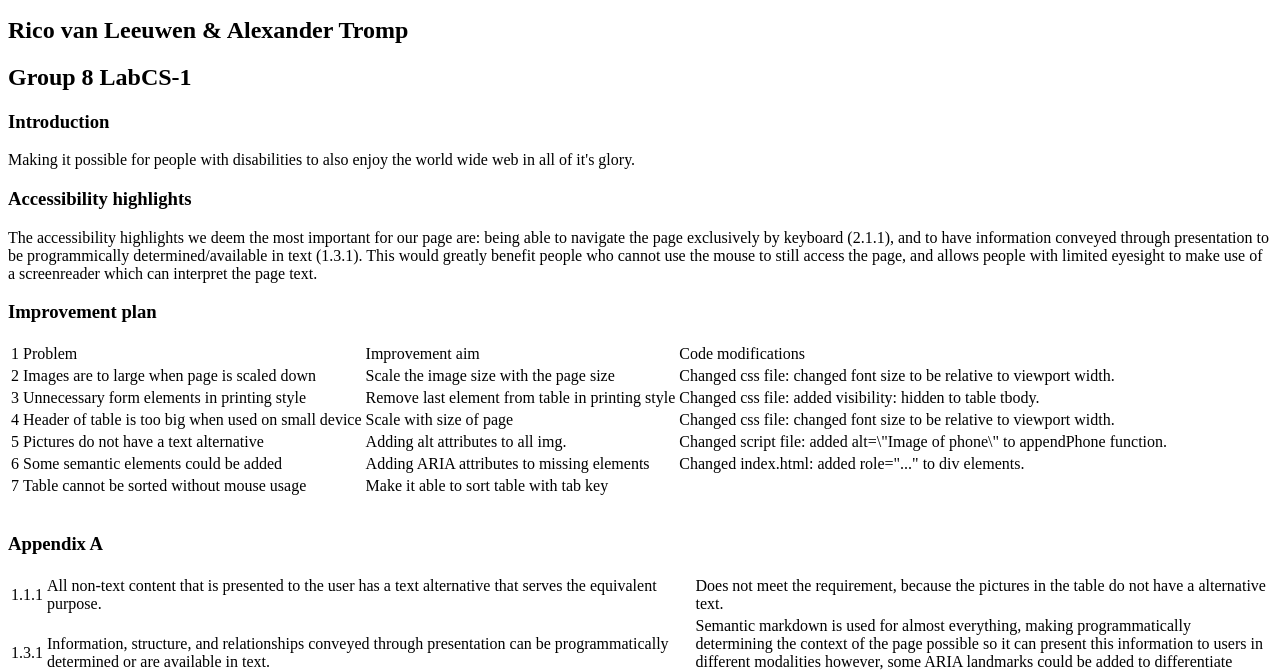
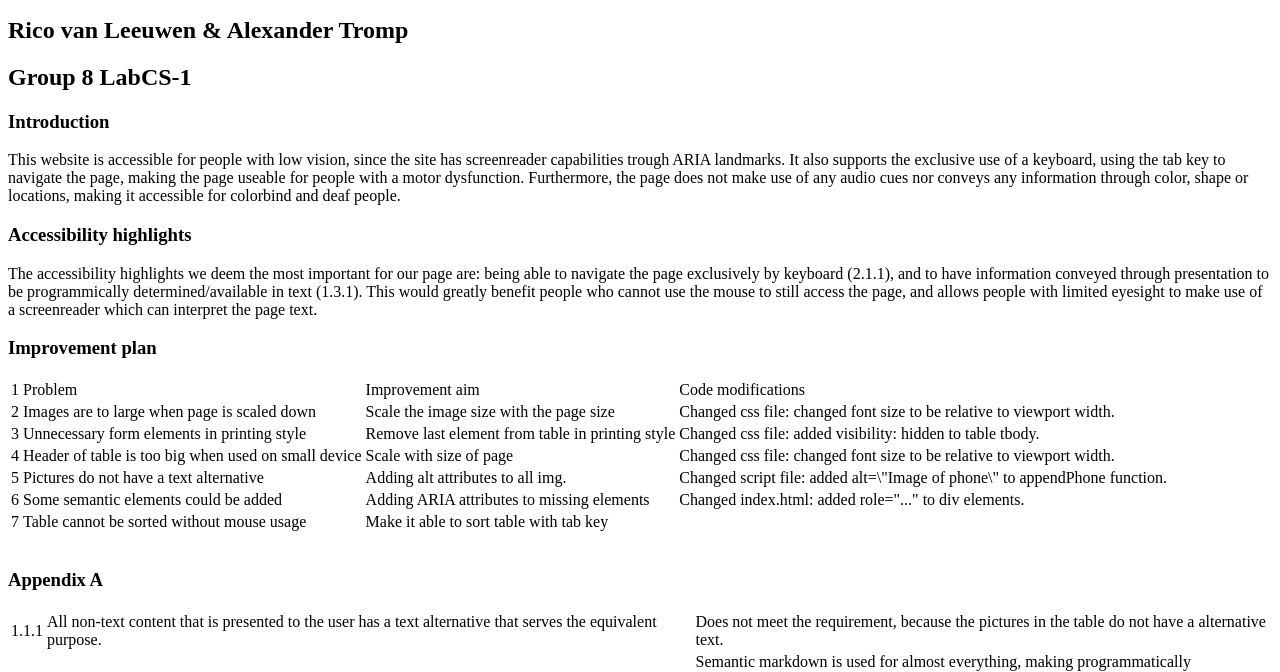
Before and after one commit to ATromp1/WebTechnology, a plain HTML site: page evaluation/evaluation.html in a window 1280 px wide. Shown: the part 110-782 px from the top of the page. Drawn offline with Linux system fonts and the light colour scheme.

Commit message:
Finished up evaluation intro

```diff
--- a/evaluation/evaluation.html
+++ b/evaluation/evaluation.html
@@ -15,7 +15,10 @@
     <h2>Group 8 LabCS-1</h2>
 
     <h3>Introduction</h3>
-    <p>Making it possible for people with disabilities to also enjoy the world wide web in all of it's glory.</p>
+    <p>This website is accessible for people with low vision, since the site has screenreader capabilities trough ARIA landmarks. It also supports the exclusive use of a keyboard, using the tab key to navigate the page,
+         making the page useable for
+        people with a motor dysfunction. Furthermore, the page does not make use of any audio cues nor conveys any information through color, shape or locations, making it accessible for colorbind and deaf people.
+    </p>
 
     <h3>Accessibility highlights</h3>
     <p>The accessibility highlights we deem the most important for our page are: being able to navigate the page
```
